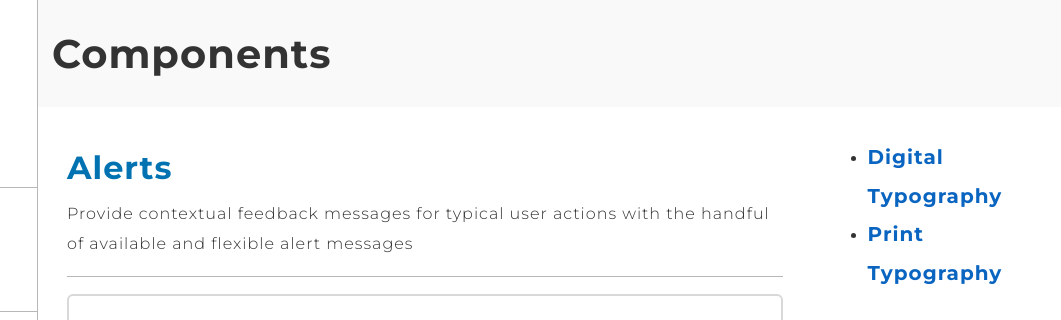
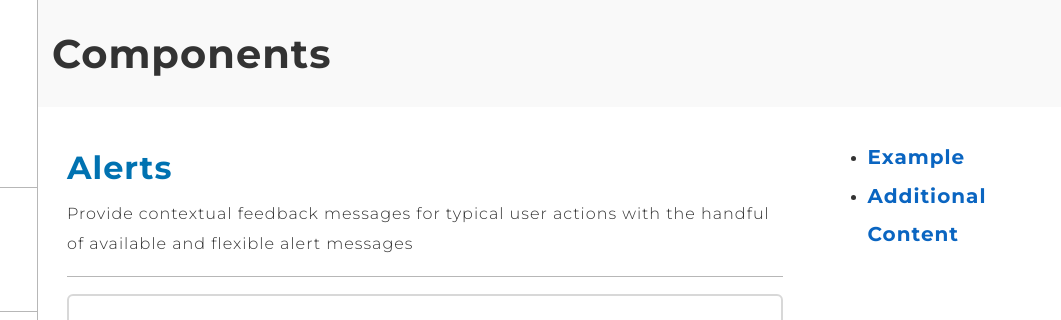
Before and after one commit to captainconverse/hedwig, a plain HTML site: page components/alerts.html in a window 1280 px wide. Shown: the top 320 px of the page, 219-1280 px from the left. Drawn offline with Linux system fonts and the light colour scheme; a web font is replaced by a local one.

Commit message:
Update alerts.html

```diff
--- a/components/alerts.html
+++ b/components/alerts.html
@@ -87,7 +87,7 @@
 
 
                         </section>
-                        <section id="example">
+                        <section id="additional">
                             <h2 class="text-primary">Additional Content</h2>
                             <p>Alerts can also contain other HTML elements. When other elemts are used then the parent set the styles for color, link color, and link hover</p>
                             <hr>
@@ -123,10 +123,10 @@
 
                         <ul>
                             <li>
-                                <h5><a href="#digital">Digital Typography</a></h5>
+                                <h5><a href="#example">Example</a></h5>
                             </li>
                             <li>
-                                <h5><a href="#print">Print Typography</a></h5>
+                                <h5><a href="#additional">Additional Content</a></h5>
                             </li>
 
                         </ul>
```
